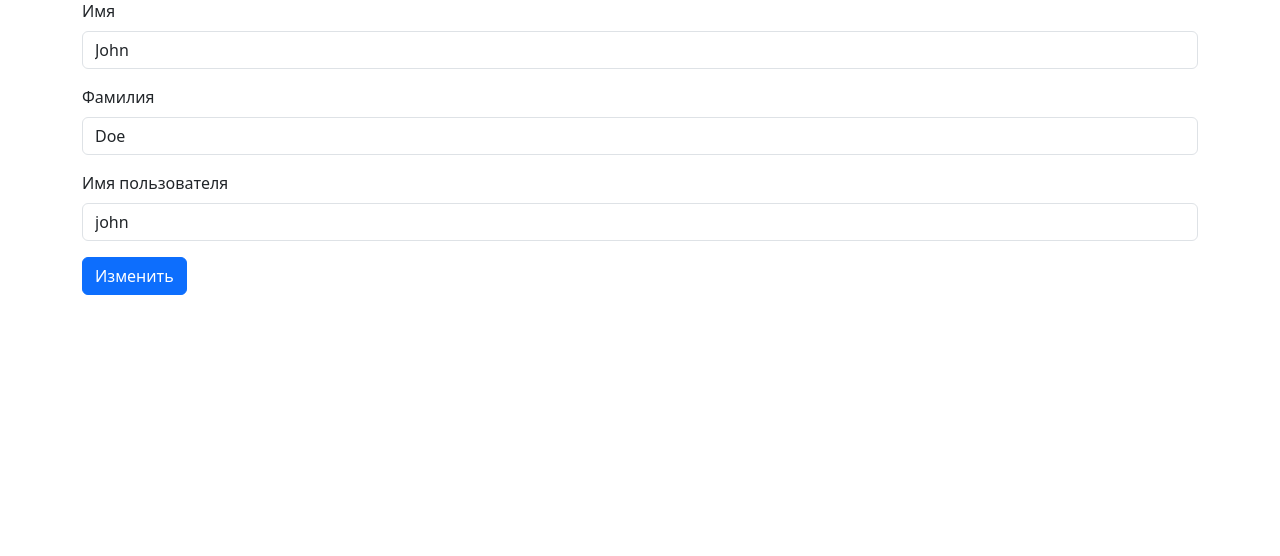
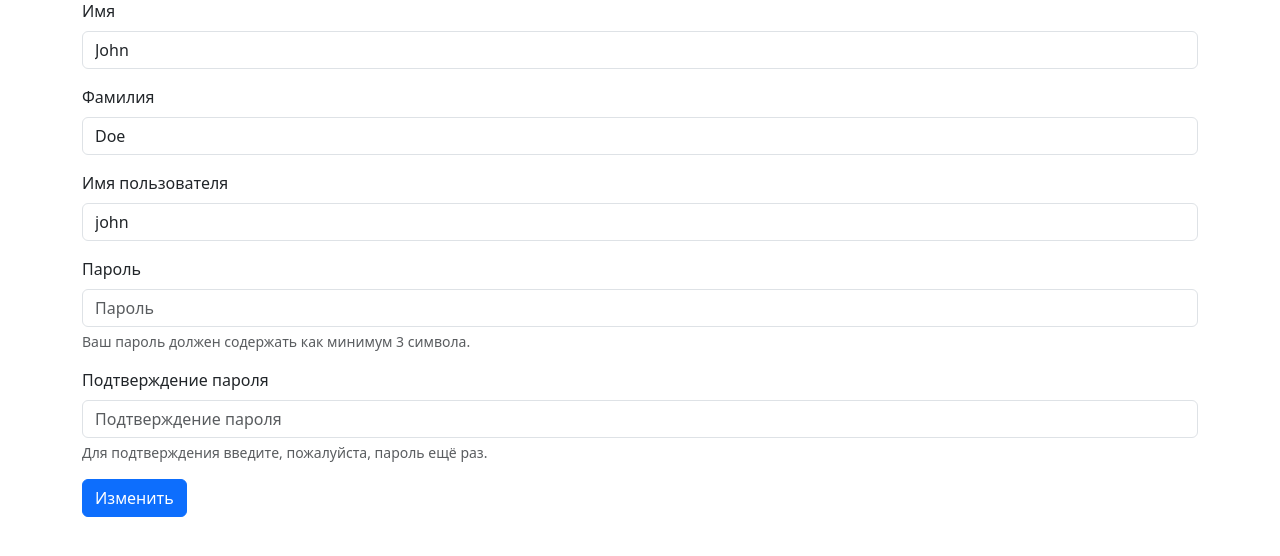
Before and after one commit to chifcrow/python-project-52, a Django app: page /users/1/update/ in a window 1280 px wide. Shown: the part 131-687 px from the top of the page. Run offline with Django 5.2, Linux system fonts and the light colour scheme; a user stored in the database is signed in; data comes from the database, SQL or seed files in the repository; some libraries are stand-ins or nearby versions.

Commit message:
Make password fields visible on user update for Hexlet UI tests

```diff
--- a/templates/users/user_update.html
+++ b/templates/users/user_update.html
@@ -38,9 +38,29 @@
                value="{{ form.username.value|default_if_none:'' }}">
     </div>
 
-    {# Hidden password fields for Hexlet UI tests expectation #}
-    <input type="hidden" id="id_password1" name="password1">
-    <input type="hidden" id="id_password2" name="password2">
+    <div class="mb-3">
+        <label for="id_password1" class="form-label">Пароль</label>
+        <input type="password"
+               name="password1"
+               id="id_password1"
+               class="form-control"
+               placeholder="Пароль">
+        <div class="form-text">
+            Ваш пароль должен содержать как минимум 3 символа.
+        </div>
+    </div>
+
+    <div class="mb-3">
+        <label for="id_password2" class="form-label">Подтверждение пароля</label>
+        <input type="password"
+               name="password2"
+               id="id_password2"
+               class="form-control"
+               placeholder="Подтверждение пароля">
+        <div class="form-text">
+            Для подтверждения введите, пожалуйста, пароль ещё раз.
+        </div>
+    </div>
 
     {% if form.errors %}
         <div class="alert alert-danger" role="alert">
```
